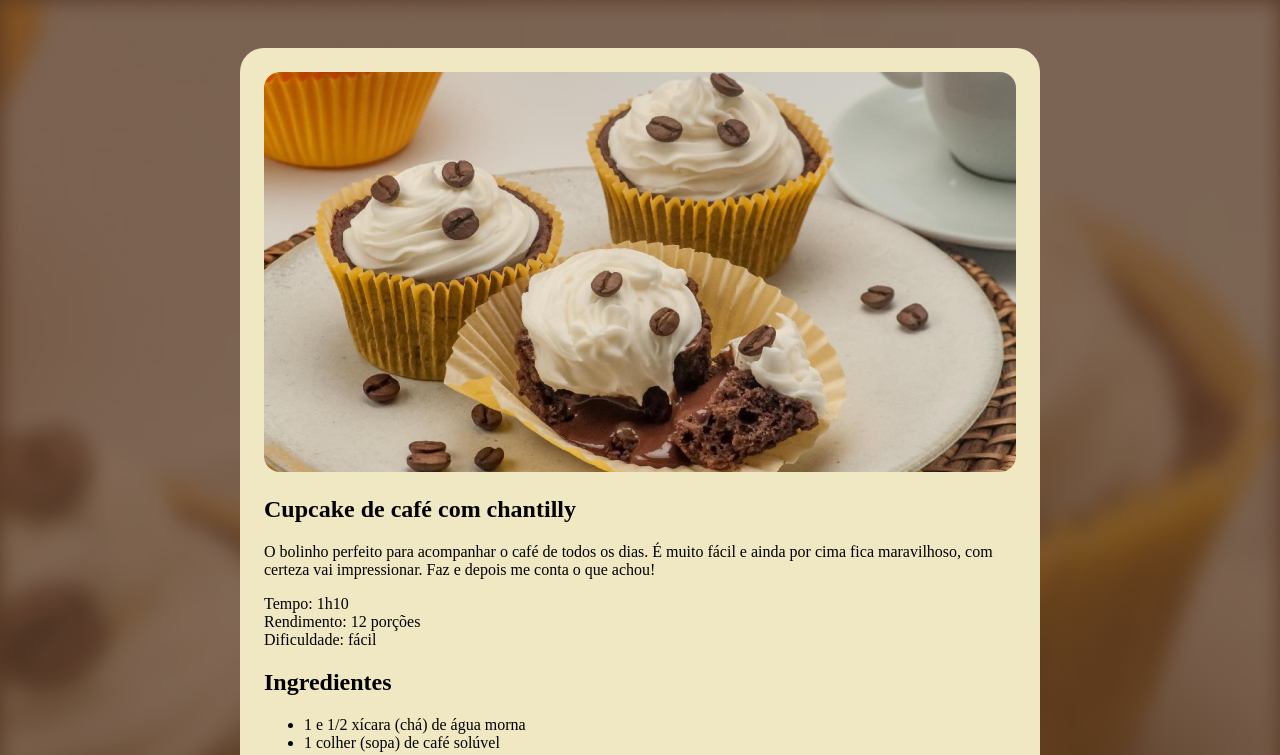
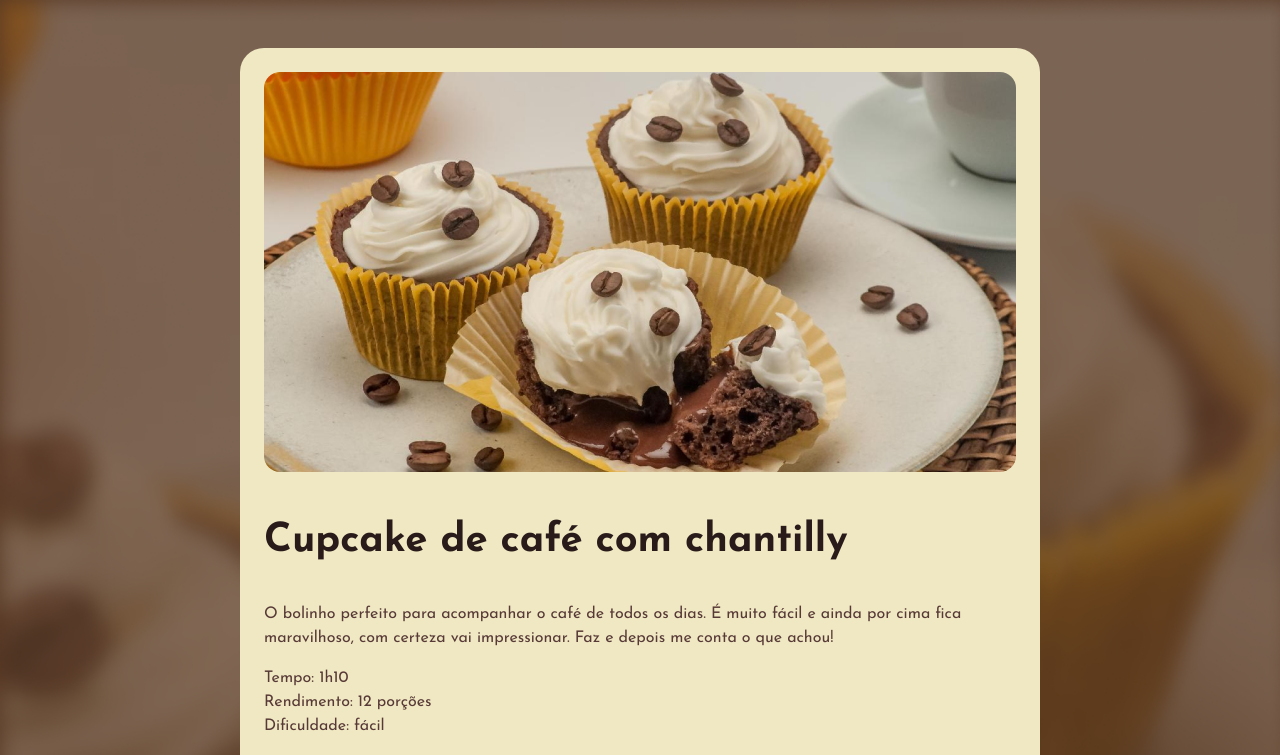
Before and after one commit to ppedrolucas/P-gina-de-Receitas, a plain HTML site: page index.html in a window 1280 px wide. Shown: the top 755 px of the page. Drawn offline with Linux system fonts and the light colour scheme.

Commit message:
trabalhando nas fontes

```diff
--- a/index.html
+++ b/index.html
@@ -3,6 +3,9 @@
 <head>
   <meta charset="UTF-8">
   <meta name="viewport" content="width=device-width, initial-scale=1.0">
+  <link rel="preconnect" href="https://fonts.googleapis.com">
+  <link rel="preconnect" href="https://fonts.gstatic.com" crossorigin>
+  <link href="https://fonts.googleapis.com/css2?family=Josefin+Sans:ital,wght@0,100..700;1,100..700&display=swap" rel="stylesheet">
   <link rel="stylesheet" href="style.css">
   <title>Página de Receita</title>
 </head>
--- a/style.css
+++ b/style.css
@@ -1,7 +1,13 @@
+:root{
+  font-family: "Josefin Sans", sans-serif;
+  line-height: 150%;
+  color: #573A37;
+}
 body{
   background-image: url(assets/Página\ de\ receita.png);
   /*cover vai sempre cobrir tudo que for visivel na janela do browser.*/
   background-size: cover;
+
 }
 #page{
   box-sizing: border-box;
@@ -13,4 +19,18 @@ body{
 }
 img{
   border-radius: 16px;
+
 }
+
+h1{
+  line-height: 140%;
+  font-size: 40px;
+}
+
+h2{
+  font-size: 24px;
+}
+
+h1, h2{
+  color: #291B1A;
+}
```
